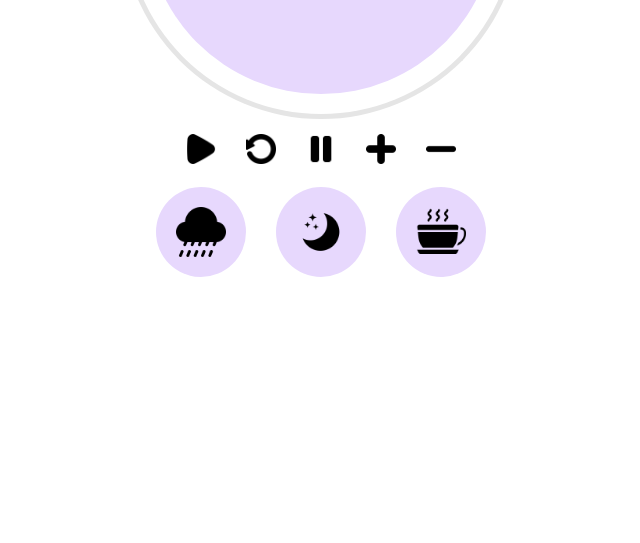
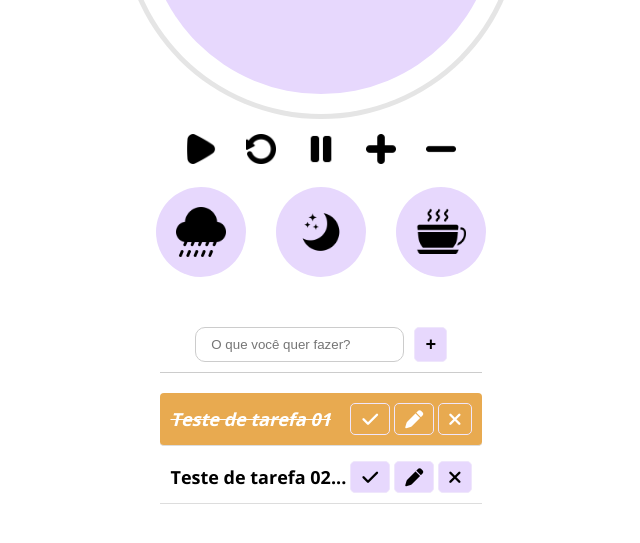
Before and after one commit to iMetzker/CountdownTimer, a plain HTML site: page index.html in a window 1280 px wide. Shown: the part 469-1012 px from the top of the page, without its empty margins (319-959 px from the left). Before the commit the page ends 846 px from the top, so only its background shows below. Drawn offline with nearby package versions, Linux system fonts and the light colour scheme.

Commit message:
WIP - Adicionando funcionalidade de tarefas
Adicionando esqueleto e style das tarefas

```diff
--- /dev/null
+++ b/assets/css/tasks.css
@@ -0,0 +1,91 @@
+.tasks-content h2 {
+    font-size: 1.8rem;
+    padding: 1.5rem 0 .5rem;
+}
+
+.tasks-content {
+    max-width: 45rem;
+    margin: 2rem auto 0;
+}
+
+.tasks-content button {
+    background-color: #e7d8fd;
+    border: .1rem solid #efe6fc;
+    border-radius: .5rem;
+    padding: .6rem 1rem;
+    font-size: 1.8rem;
+    cursor: pointer;
+    display: flex;
+    justify-content: center;
+    align-items: center;
+    transition: .4s;
+    font-weight: bold;
+    margin-left: .4rem;
+}
+
+.tasks-content button:hover{
+    transition: all 300ms ease-in-out;
+    background-color: #e8aa50;
+    color: #FFF;
+}
+
+.tasks-content button i {
+    pointer-events: none;
+}
+
+input {
+    padding: .7rem 1.5rem;
+    margin-right: .6rem;
+    border-radius: 1rem;
+    border: .1rem solid #CCC;
+}
+
+.hide {
+    display: none;
+}
+
+#tasks-edit-form, #tasks-form {
+    border-bottom: .1rem solid #CCC;
+    padding: 1rem;
+    margin-bottom: 2rem;
+}
+
+.tasks-actions {
+    display: flex;
+    justify-content: center;
+}
+
+.list {
+    display: flex;
+    justify-content: space-around;
+    align-items: center;
+    padding: 1rem;
+    border-bottom: .1rem solid #DDD;
+    margin-bottom: .5rem;
+    transition: .3s;
+}
+
+.tasks-list h3 {
+    flex: 1;
+    font-size: 1.8rem;
+}
+
+.done {
+    background-color: #e8aa50;
+    border-radius: .4rem;
+}
+
+.done h3 {
+    color: #FFF;
+    text-decoration: line-through;
+    font-style: italic;
+}
+
+.done button {
+    color: #FFF;
+    background-color: #e8aa50;
+}
+
+.done button:hover {
+    background-color: #e4a03b;
+}
--- a/assets/js/tasks.js
+++ b/assets/js/tasks.js
@@ -0,0 +1,12 @@
+const form = document.querySelector('.tasks-content');
+const inputForm = document.querySelector('#tasks-input');
+const listForm = document.querySelector('#tasks-list');
+const editForm = document.querySelector('#tasks-edit-form');
+const editInput = document.querySelector('#tasks-edit-input');
+const cancelEdit = document.querySelector('#cancel-edit');
+
+
+form.addEventListener('submit', (event) => {
+    event.preventDefault();
+    console.log('envio previnido');
+})
--- a/index.html
+++ b/index.html
@@ -6,6 +6,7 @@
     <meta name="viewport" content="width=device-width, initial-scale=1.0" />
     <link rel="stylesheet" href="./assets/css/main.css" />
     <link rel="stylesheet" href="./assets/css/timer.css" />
+    <link rel="stylesheet" href="./assets/css/tasks.css" />
     <link rel="icon" href="./assets/img/icon.png" />
     <link rel="preconnect" href="https://fonts.googleapis.com" />
     <link rel="preconnect" href="https://fonts.gstatic.com" crossorigin />
@@ -13,12 +14,13 @@
       href="https://fonts.googleapis.com/css2?family=Open+Sans:wght@400;700&display=swap"
       rel="stylesheet"
     />
+    <link rel="stylesheet" href="https://cdnjs.cloudflare.com/ajax/libs/font-awesome/6.2.1/css/all.min.css" integrity="sha512-MV7K8+y+gLIBoVD59lQIYicR65iaqukzvf/nwasF0nqhPay5w/9lJmVM2hMDcnK1OnMGCdVK+iQrJ7lzPJQd1w==" crossorigin="anonymous" referrerpolicy="no-referrer" />
     <title>Time To Focus</title>
   </head>
   <body>
     <section>
-      <h1>Quarta-feira</h1>
-      <p>02/02/2023</p>
+      <h1></h1>
+      <p></p>
       <div class="timer">
         <div class="effect-timer"></div>
         <div class="timer-content">
@@ -47,7 +49,59 @@
           <button onclick="playSound (soundCoffee)"><img src="./assets/img/coffeeIcon.png" alt="" /></button>
       </div>
 
-      <div class="tasks-content"></div>
+      <div class="tasks-content">
+
+        <form id="tasks-form">
+          <h2></h2>
+          <div class="tasks-actions">
+            <input type="text" id="tasks-input" placeholder="O que você quer fazer?">
+            <button type="submit">
+              <i class="fa-thin fa-plus"></i>
+            </button>
+          </div>
+        </form>
+
+        <form id="tasks-edit-form" class="hide">
+          <h2>Editar tarefa</h2>
+          <div class="tasks-actions">
+          <input type="text" id="tasks-edit-input">
+        <button type="submit">Salvar</button>
+        <button id="cancel-edit">Cancelar</button>
+      </div>
+        </form>
+
+        <div class="tasks-list">
+
+          <div class="list done">
+            <h3>Teste de tarefa 01</h3>
+            <button class="finish-task">
+              <i class="fa-solid fa-check"></i>
+            </button>
+            <button class="edit-task">
+              <i class="fa-solid fa-pen"></i>
+            </button>
+            <button class="remove-task">
+              <i class="fa-solid fa-remove"></i>
+            </button>
+          </div>
+
+          <div class="list">
+            <h3>Teste de tarefa 02...</h3>
+            <button class="finish-task">
+              <i class="fa-solid fa-check"></i>
+            </button>
+            <button class="edit-task">
+              <i class="fa-solid fa-pen"></i>
+            </button>
+            <button class="remove-task">
+              <i class="fa-solid fa-remove"></i>
+            </button>
+          </div>
+
+        </div>
+
+      </div>
+
     </section>
 
    <script src="./assets/js/sounds.js"></script>
```
Also changed, not shown: assets/img/previewTimer.png, 1 other file.
